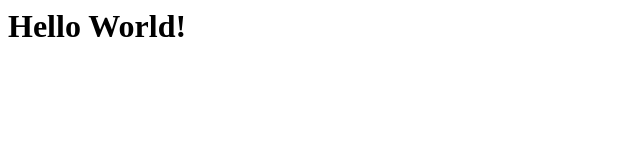
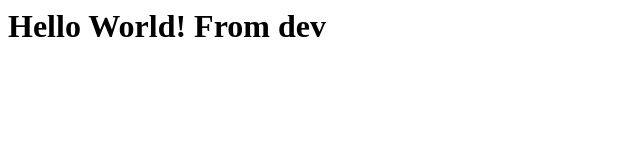
Before and after one commit to hb4y/test-codepipeline-html, a plain HTML site: page index.html in a window 1280 px wide. Shown: the whole page, without its empty margins (0-640 px from the left). Drawn offline with Linux system fonts and the light colour scheme.

Commit message:
Update index.html

```diff
--- a/index.html
+++ b/index.html
@@ -1,5 +1,5 @@
 <html>
     <body>
-        <h1>Hello World!</h1>
+        <h1>Hello World! From dev</h1>
     </body>
 </html>
```
